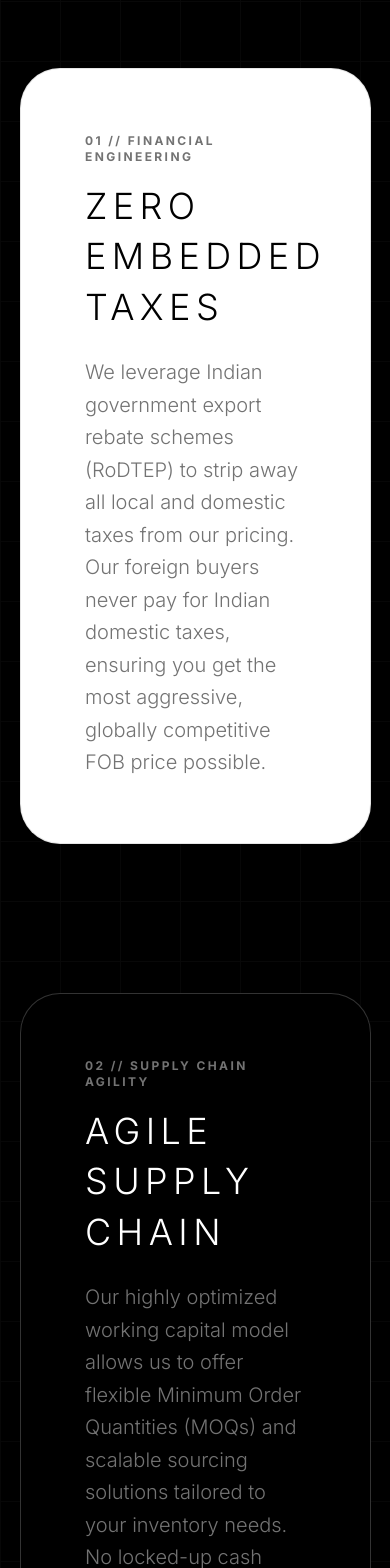
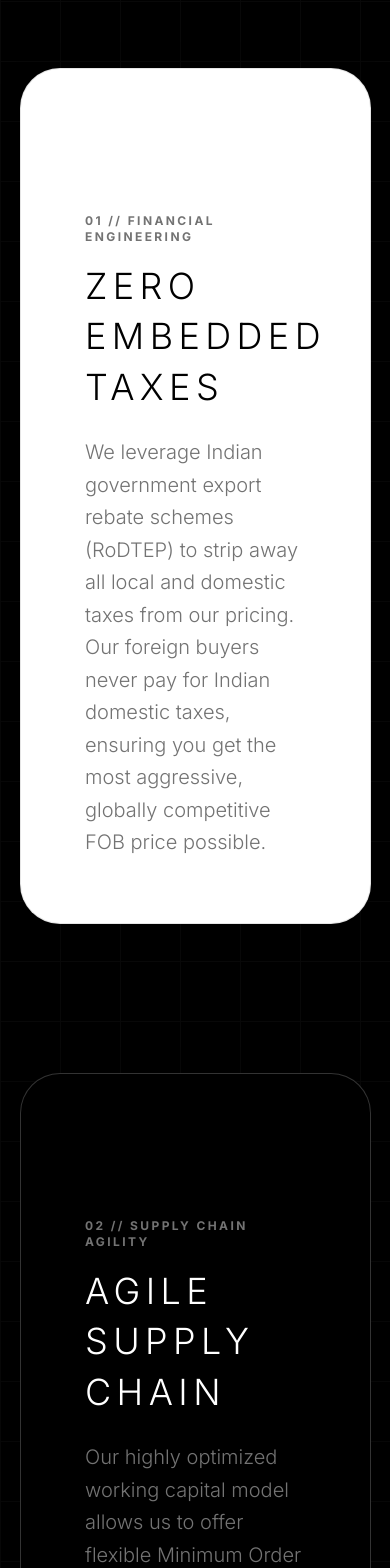
Before and after one commit to let-me2004/Invega-exports-, a Next.js app: page / in a window 390 px wide. Shown: the part 7140-8708 px from the top of the page. Built offline with nearby package versions, Linux system fonts and the light colour scheme.

Commit message:
fix: sticky scroll breakout on mobile and restore all polaroids

```diff
--- a/src/app/globals.css
+++ b/src/app/globals.css
@@ -18,7 +18,8 @@
 }
 
 html, body {
-  overflow-x: hidden;
+  overflow-x: clip; max-width: 100vw;
+
   background-color: var(--color-invega-darker);
   color: var(--color-invega-text);
   font-family: var(--font-body);
--- a/src/components/ExportAdvantages.tsx
+++ b/src/components/ExportAdvantages.tsx
@@ -23,10 +23,10 @@ export default function ExportAdvantages() {
       </div>
 
       <div className="relative z-10">
-        <ScrollStack useWindowScroll={true} itemDistance={150} stackPosition="15%">
+        <ScrollStack useWindowScroll={true} itemDistance={150} stackPosition="20%">
 
           <ScrollStackItem itemClassName="bg-white text-black border border-black/10">
-            <div className="flex flex-col h-full justify-center">
+            <div className="flex flex-col h-full justify-center pt-20 md:pt-0">
               <span className="text-xs font-bold tracking-[0.2em] text-[#737373] mb-4 uppercase">01 // Financial Engineering</span>
               <h2 className="text-4xl md:text-5xl premium-heading mb-6">Zero Embedded Taxes</h2>
               <p className="text-xl leading-relaxed text-[#737373] font-light">
@@ -36,7 +36,7 @@ export default function ExportAdvantages() {
           </ScrollStackItem>
 
           <ScrollStackItem itemClassName="bg-black text-white border border-white/20">
-            <div className="flex flex-col h-full justify-center">
+            <div className="flex flex-col h-full justify-center pt-20 md:pt-0">
               <span className="text-xs font-bold tracking-[0.2em] text-[#737373] mb-4 uppercase">02 // Supply Chain Agility</span>
               <h2 className="text-4xl md:text-5xl premium-heading mb-6">Agile Supply Chain</h2>
               <p className="text-xl leading-relaxed text-[#737373] font-light">
@@ -46,7 +46,7 @@ export default function ExportAdvantages() {
           </ScrollStackItem>
 
           <ScrollStackItem itemClassName="bg-white text-black border border-black/10">
-            <div className="flex flex-col h-full justify-center">
+            <div className="flex flex-col h-full justify-center pt-20 md:pt-0">
               <span className="text-xs font-bold tracking-[0.2em] text-[#737373] mb-4 uppercase">03 // Global Quality</span>
               <h2 className="text-4xl md:text-5xl premium-heading mb-6">Global Materials</h2>
               <p className="text-xl leading-relaxed text-[#737373] font-light">
@@ -56,7 +56,7 @@ export default function ExportAdvantages() {
           </ScrollStackItem>
 
           <ScrollStackItem itemClassName="bg-black text-white border border-white/20">
-            <div className="flex flex-col h-full justify-center">
+            <div className="flex flex-col h-full justify-center pt-20 md:pt-0">
               <span className="text-xs font-bold tracking-[0.2em] text-[#737373] mb-4 uppercase">04 // Compliance</span>
               <h2 className="text-4xl md:text-5xl premium-heading mb-6">100% Reliability</h2>
               <p className="text-xl leading-relaxed text-[#737373] font-light">
--- a/src/components/animations/PolaroidStack.tsx
+++ b/src/components/animations/PolaroidStack.tsx
@@ -2,20 +2,20 @@
 import React from 'react';
 
 const images = [
-  { src: '/pictures/pexels-alexander-bobrov-390088-3277769.jpg', label: 'ocean transit', rot: '-rotate-6', y: 'translate-y-6', mobHide: 'hidden md:block' },
-  { src: '/pictures/pexels-kelly-13766346.jpg', label: 'cargo handling', rot: '-rotate-2', y: 'translate-y-1', mobHide: '' },
-  { src: '/pictures/pexels-fatih-turan-63325184-16229885.jpg', label: 'global reach', rot: 'rotate-1', y: '-translate-y-2', mobHide: '' },
-  { src: '/pictures/pexels-dendoktoor-9328777.jpg', label: 'precision', rot: 'rotate-4', y: 'translate-y-2', mobHide: '' },
-  { src: '/pictures/pexels-giantasparagus-35501714.jpg', label: 'fulfillment', rot: 'rotate-8', y: 'translate-y-8', mobHide: 'hidden md:block' },
+  { src: '/pictures/pexels-alexander-bobrov-390088-3277769.jpg', label: 'ocean transit', rot: '-rotate-6', y: 'translate-y-6' },
+  { src: '/pictures/pexels-kelly-13766346.jpg', label: 'cargo handling', rot: '-rotate-2', y: 'translate-y-1' },
+  { src: '/pictures/pexels-fatih-turan-63325184-16229885.jpg', label: 'global reach', rot: 'rotate-1', y: '-translate-y-2' },
+  { src: '/pictures/pexels-dendoktoor-9328777.jpg', label: 'precision', rot: 'rotate-4', y: 'translate-y-2' },
+  { src: '/pictures/pexels-giantasparagus-35501714.jpg', label: 'fulfillment', rot: 'rotate-8', y: 'translate-y-8' },
 ];
 
 export const PolaroidStack = () => {
   return (
-    <div className="w-full flex justify-center items-center gap-[-20px] md:gap-6 lg:gap-10 pt-4 pb-16 px-4">
+    <div className="w-full flex justify-center items-center pt-4 pb-16 px-4">
       {images.map((img, i) => (
         <div
           key={i}
-          className={`relative group w-24 h-32 md:w-40 md:h-52 lg:w-48 lg:h-64 bg-[#f4f4f4] p-1.5 md:p-2 lg:p-3 pb-6 md:pb-10 lg:pb-14 shadow-2xl transition-all duration-500 ease-[cubic-bezier(0.25,1,0.5,1)] ${img.rot} ${img.y} ${img.mobHide} hover:!z-50 hover:!scale-110 hover:!rotate-0 hover:!-translate-y-8 cursor-pointer -mx-3 md:mx-0`}
+          className={`relative group w-[4.5rem] h-24 sm:w-24 sm:h-32 md:w-40 md:h-52 lg:w-48 lg:h-64 bg-[#f4f4f4] p-1 sm:p-1.5 md:p-2 lg:p-3 pb-4 sm:pb-6 md:pb-10 lg:pb-14 shadow-2xl transition-all duration-500 ease-[cubic-bezier(0.25,1,0.5,1)] ${img.rot} ${img.y} hover:!z-50 hover:!scale-110 hover:!rotate-0 hover:!-translate-y-8 cursor-pointer -mx-2 sm:-mx-3 md:mx-4`}
           style={{
             transformOrigin: 'center center',
             boxShadow: '0 25px 50px -12px rgba(0,0,0,0.8)'
@@ -29,7 +29,7 @@ export const PolaroidStack = () => {
               className="w-full h-full object-cover filter grayscale opacity-70 group-hover:grayscale-0 group-hover:opacity-100 transition-all duration-700"
             />
           </div>
-          <div className="absolute bottom-2 md:bottom-3 lg:bottom-5 left-0 w-full text-center text-[6px] md:text-[10px] lg:text-xs text-black/60 uppercase tracking-[0.25em] font-semibold">
+          <div className="absolute bottom-1 sm:bottom-2 md:bottom-3 lg:bottom-5 left-0 w-full text-center text-[5px] sm:text-[6px] md:text-[10px] lg:text-xs text-black/60 uppercase tracking-[0.25em] font-semibold truncate px-1">
             {img.label}
           </div>
         </div>
```
